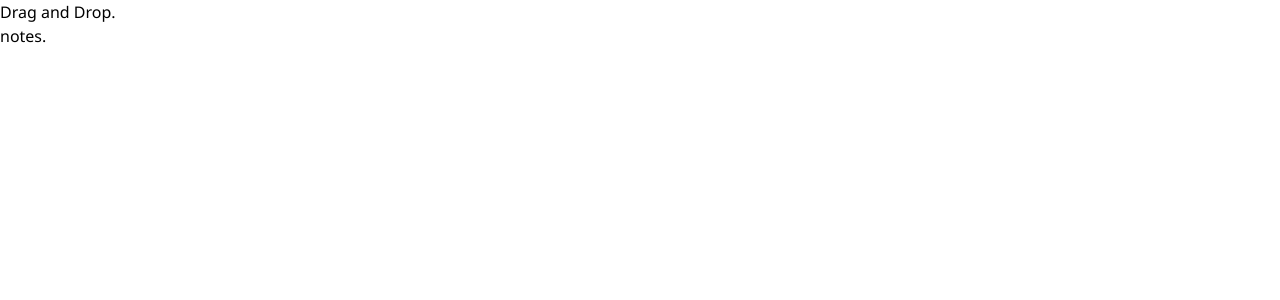
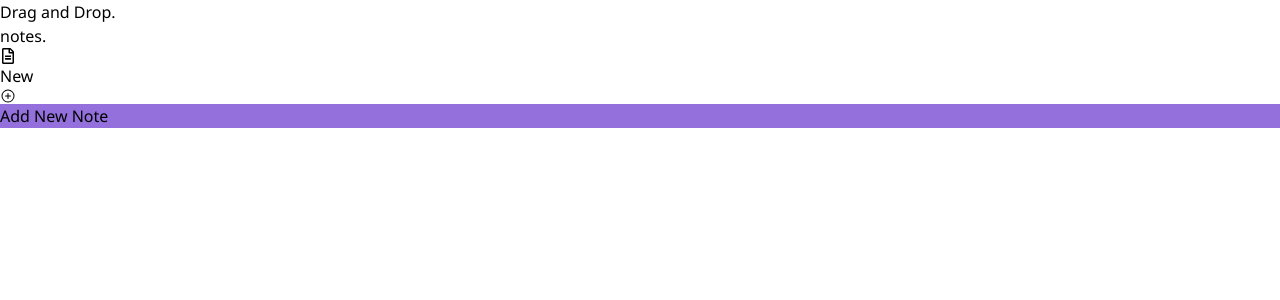
Before and after one commit to Keshav-Madhav/Docs-Mini-App-React, a React (Vite) app in the folder docs_mini/: page / in a window 1280 px wide. Shown: the top 300 px of the page. Built offline with nearby package versions, Linux system fonts and the light colour scheme.

Commit message:
Added add new note card as well as fixed indexing and uniqueness of cards

```diff
--- /dev/null
+++ b/docs_mini/src/components/AddNewCard.jsx
@@ -0,0 +1,76 @@
+import { FaRegFileAlt } from 'react-icons/fa'
+import { motion } from "framer-motion"
+import { useState } from 'react'
+import { PiPlusCircle } from 'react-icons/pi'
+
+const AddNewCard = ({
+  data,
+  reference,
+  setData,
+  setCount,
+  count,
+}) => {
+  const [tempData, setTempData] = useState({title: 'New'});
+
+  function addNew () {
+    setData((prevData) => {
+      const newData = [...prevData];
+      newData.push({
+        title: tempData.title,
+        size: '0 KB',
+        description: '',
+        tagDetails: {
+          isOpen: true,
+          tagTitle: 'New',
+          tagColor: 'rgb(232,145,47)',
+        },
+        download: false,
+        id: count,
+      });
+      return newData;
+    });
+    setCount((prevCount) => prevCount + 1);
+    setTempData({title: 'New'});
+  }
+
+  return (
+    <motion.div
+      drag
+      dragConstraints={reference}
+      whileDrag={{scale: 1.1}}
+      dragElastic={0.3}
+      dragTransition={{
+        bounceStiffness: 200,
+        bounceDamping:20
+      }}
+      className="relative flex-shrink-0 flex flex-col gap-4 w-60 h-fit min-h-40 rounded-[40px] bg-zinc-900/90 text-white overflow-hidden"
+    >
+      <div className='flex flex-col gap-4 w-full h-full px-7 pt-8'>
+        <div className='flex items-center gap-2'>
+          <FaRegFileAlt className='min-w-4 h-4'/>
+          <input
+            className='text-md font-semibold bg-transparent outline-none text-white w-[80%] truncate'
+            value={tempData.title}
+            onChange={(e) => {
+              setTempData({title: e.target.value});
+            }}
+          />
+        </div>
+
+        <div className='h-full w-full flex items-center justify-center'>
+          <motion.span whileTap={{scale: 0.9}} whileHover={{scale:1.2}} onClick={addNew} className='w-12 h-12 rounded-full bg-zinc-800 text-zinc-500 hover:bg-zinc-700 hover:text-zinc-400 cursor-pointer'>
+            <PiPlusCircle className='w-12 h-12'/>
+          </motion.span>
+        </div>
+      </div>
+
+      <div className={`w-full`}>
+        <div className='w-full h-10 flex items-center justify-center' style={{backgroundColor: "rgb(147,112,219)"}}>
+          <h3 className='text-sm font-semibold'>Add New Note</h3>
+        </div>
+      </div>
+    </motion.div>
+  )
+}
+
+export default AddNewCard
--- a/docs_mini/src/components/Card.jsx
+++ b/docs_mini/src/components/Card.jsx
@@ -20,7 +20,7 @@ const Card = ({
     setData((prevData) => {
       const newData = [...prevData];
       newData.forEach((item) => {
-        if (item.title === data.title) {
+        if (item.id === data.id) {
           item.tagDetails = {
             isOpen: true,
             tagTitle: "Downloaded",
@@ -39,7 +39,7 @@ const Card = ({
     setData((prevData) => {
       const newData = [...prevData];
       newData.forEach((item) => {
-        if (item.title === data.title) {
+        if (item.id === data.id) {
           item.description = e.target.value;
 
           const blob = new Blob([item.description], {type: 'text/plain'});
@@ -60,7 +60,7 @@ const Card = ({
     setData((prevData) => {
       const newData = [...prevData];
       newData.forEach((item) => {
-        if (item.title === data.title) {
+        if (item.id === data.id) {
           item.title = e.target.value;
           item.download = true;
           item.tagDetails = {
@@ -76,7 +76,7 @@ const Card = ({
 
   function removeNote() {
     setData((prevData) => {
-      const newData = prevData.filter((item) => item.title !== data.title);
+      const newData = prevData.filter((item) => item.id !== data.id);
       return newData;
     })
   }
--- a/docs_mini/src/components/Foreground.jsx
+++ b/docs_mini/src/components/Foreground.jsx
@@ -2,12 +2,14 @@ import Card from "./Card"
 import { useDropzone } from "react-dropzone"
 import { useEffect, useState, useRef } from "react"
 import { mainStore } from './mainStore'
+import AddNewCard from "./AddNewCard"
 
 function Foreground() {
   const ref = useRef(null)
   const [data, setData] = useState([])
   const [uploadedFile, setUploadedFile] = useState()
   const { setIsDrag } = mainStore();
+  const [count, setCount] = useState(0);
 
   const { getRootProps, getInputProps, isDragActive } = useDropzone({
     noClick: true,
@@ -15,6 +17,7 @@ function Foreground() {
     onDrop: (acceptedFiles) => {
       if (acceptedFiles.length > 0) {
         setUploadedFile(acceptedFiles[0]);
+        setCount(count + 1);
       }
     },
   });
@@ -38,9 +41,10 @@ function Foreground() {
           tagColor: "rgb(232,145,47)", // rgb(37, 99, 235) rgb(22, 163, 74) rgb(232,145,47)
         };
         const download = true;
+        const id = count;
         setData((prevData) => [
           ...prevData,
-          { title, size, description, tagDetails, download },
+          { title, size, description, tagDetails, download, id },
         ]);
       };
       reader.readAsText(uploadedFile);
@@ -70,10 +74,12 @@ function Foreground() {
         className="hidden"
       />
 
+
       <div ref={ref} className="fixed w-full h-full flex gap-6 flex-wrap p-5">
-        {data.map((item, index) => (
+        {(data.length < ((window.innerWidth * window.innerHeight) / (240*160*2))) && (<AddNewCard setData={setData} reference={ref} data={data} setCount={setCount} count={count}/>)}
+        {data.map((item) => (
           <Card
-            key={index}
+            key={item.id}
             data={item}
             reference={ref}
             setData={setData}
```
